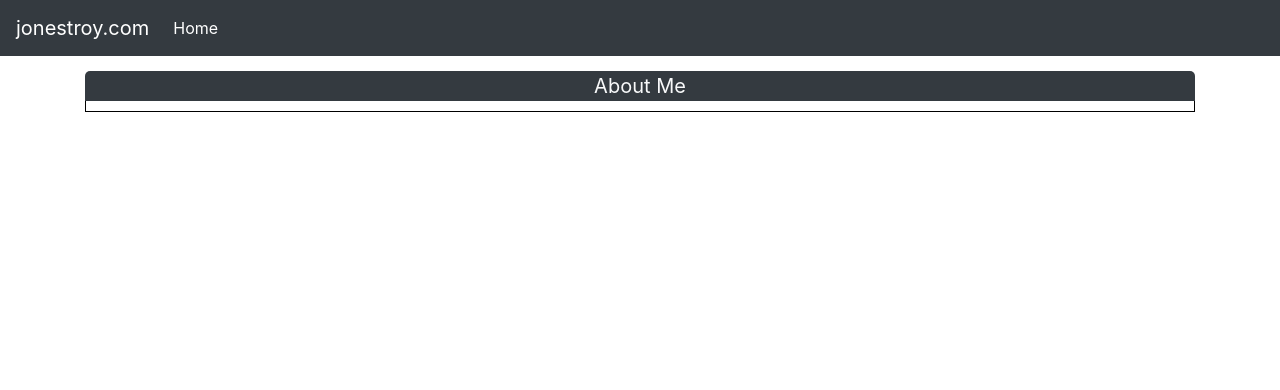
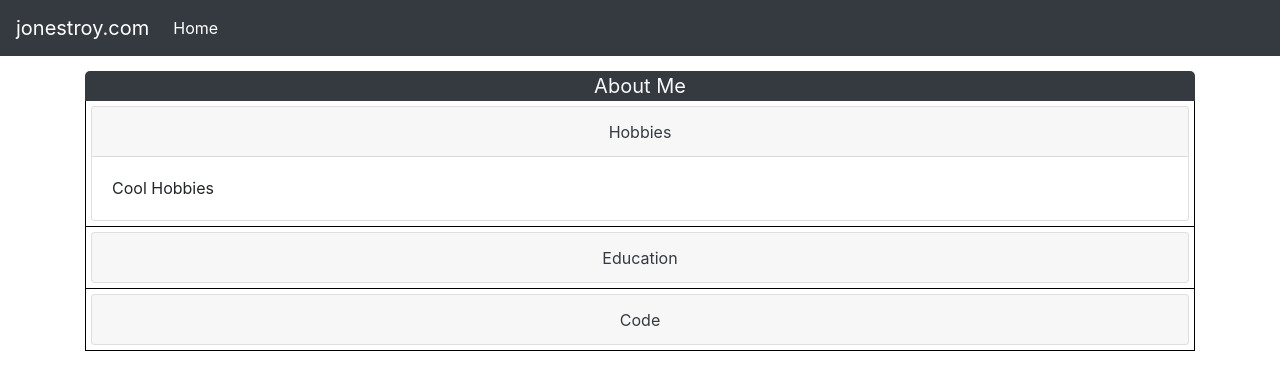
Before and after one commit to sntnmjones/jonestroy.com, a React (Create React App) app in the folder app/: page / in a window 1280 px wide. Shown: the top 390 px of the page. Built offline with nearby package versions, Linux system fonts and the light colour scheme.

Commit message:
Collapse works w/o for loop

```diff
--- a/app/src/components/Home.js
+++ b/app/src/components/Home.js
@@ -1,6 +1,6 @@
 import React, { Component } from 'react'
 import Navbar from './Navbar'
-import AboutMe from './homeComponents/AboutMe'
+import Card from './homeComponents/Card'
 
 class Home extends Component {
     constructor() {
@@ -9,12 +9,40 @@ class Home extends Component {
     }
 
     render() {
+        /**
+         * About Me card
+         */
+        const cards = {
+            AboutMe: {
+                title: 'About Me',
+                items: [
+                    {
+                        title: 'Hobbies',
+                        content: 'Cool Hobbies',
+                        collapse: 'collapse show'
+                    },
+                    {
+                        title: 'Education',
+                        content: 'Too much school',
+                        collapse: 'collapse'
+                    },
+                    {
+                        title: 'Code',
+                        content: 'Too much code',
+                        collapse: 'collapse'
+                    }
+                ]
+            }
+        };
+
 return (
     <div>
         <Navbar />
         <div className='container'>
             <div className='row'>
-                        <div className='col-md'><AboutMe /></div>
+                <div className='col-md'>
+                    <Card content={cards.AboutMe} />
+                </div>
             </div>
         </div>
     </div>
--- a/app/src/components/homeComponents/Banner.js
+++ b/app/src/components/homeComponents/Banner.js
@@ -21,7 +21,9 @@ class Banner extends Component {
                 textAlign: 'center',
                 fontSize: '20px',
                 color: '#f8f9fa',
-            }}>{this.props.title}</div>
+            }}>
+                {this.props.title}
+            </div>
         );
     }
 }
--- a/app/src/components/homeComponents/AboutMe.js
+++ b/app/src/components/homeComponents/Card.js
@@ -2,22 +2,20 @@ import React, { Component } from 'react'
 import Banner from './Banner';
 import Content from './Content'
 
-class AboutMe extends Component {
+class Card extends Component {
     constructor() {
         super();
         this.state = {};
     }
 
-
     render() {
-        const content = 'Test';
         return (
             <div>
-                <Banner title='About Me' />
-                <Content content={content}/>
+                <Banner title={this.props.content.title} />
+                <Content content={this.props.content.items} />
             </div>
         );
     }
 }
 
-export default AboutMe;
+export default Card;
--- /dev/null
+++ b/app/src/components/homeComponents/Collapsable.js
@@ -0,0 +1,44 @@
+import React, { Component } from 'react'
+
+class Collapsable extends Component {
+    constructor() {
+        super();
+        this.state = {};
+    }
+
+    render() {
+        const id = this.props.item.title;
+        const dataTarget = '#' + this.props.item.title;
+        return (
+            <div style={{
+                /* Div */
+                borderLeft: '1px solid black',
+                borderBottom: '1px solid black',
+                borderRight: '1px solid black',
+                padding: '5px',
+            }}>
+                <div class="accordion" id="accordionExample">
+                    <div class="card">
+                        <div class='card-header btn btn-link'
+                                id='headingOne'
+                                type='button'
+                                data-toggle='collapse'
+                                data-target={dataTarget}
+                                style={{textDecoration: 'none', color: '#343a40'}}
+                                >
+                            {this.props.item.title}
+                        </div>
+
+                        <div id={id} class={this.props.item.collapse} aria-labelledby="headingOne" data-parent="#accordionExample">
+                            <div class="card-body">
+                                {this.props.item.content}
+                            </div>
+                        </div>
+                    </div>
+                </div>
+            </div>
+        );
+    }
+}
+
+export default Collapsable;
--- a/app/src/components/homeComponents/Content.js
+++ b/app/src/components/homeComponents/Content.js
@@ -1,5 +1,5 @@
 import React, { Component } from 'react'
-import ReactMarkdown from 'react-markdown';
+import Collapsable from './Collapsable';
 
 class Content extends Component {
     constructor() {
@@ -9,13 +9,10 @@ class Content extends Component {
 
     render() {
         return (
-            <div style={{
-                /* Div */
-                borderLeft: '1px solid black',
-                borderBottom: '1px solid black',
-                borderRight: '1px solid black',
-                padding: '5px',
-            }}>
+            <div>
+                <Collapsable item={this.props.content[0]} />
+                <Collapsable item={this.props.content[1]} />
+                <Collapsable item={this.props.content[2]} />
             </div>
         );
     }
```
Also changed, not shown: app/src/css/Home.css (deleted). Lines whose indentation alone changed are shown as unchanged.
